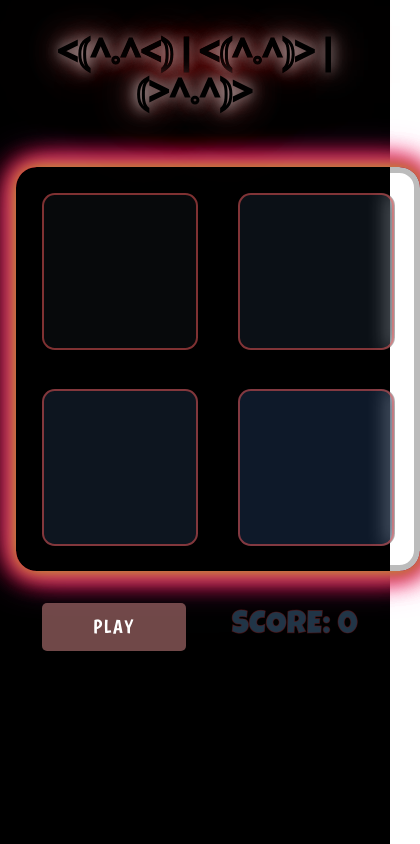
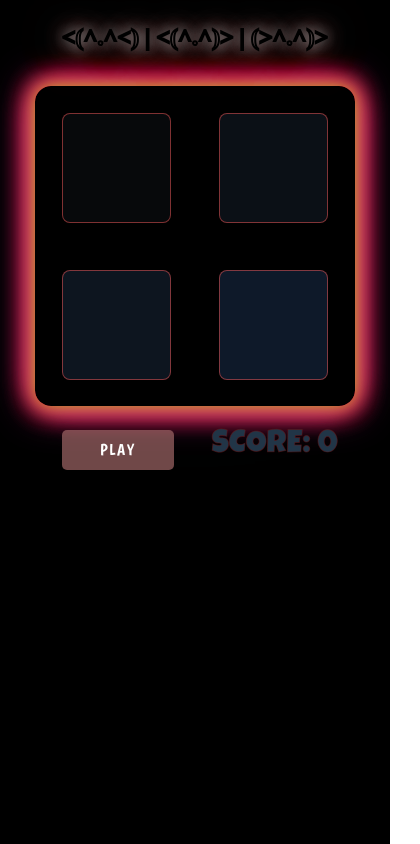
Before and after one commit to TAB-Games/ReactMemoryGame, a React (Vite) app: page / in a window 390 px wide. Shown: the whole page, 420 px wide, since content can reach past the window. Built offline with nearby package versions, Linux system fonts and the light colour scheme.

Commit message:
responsiveness for iphone

```diff
--- a/src/App.css
+++ b/src/App.css
@@ -374,3 +374,75 @@ h1 {
   backdrop-filter: blur(0.1px);
   z-index: 999;
 }
+
+/* Media queries for responsiveness */
+@media (max-width: 768px) {
+  #root {
+    max-width: 100%;
+    padding: 0.5rem;
+  }
+
+  .container,
+  .container-disabled {
+    width: 20rem;
+    height: 20rem;
+    margin-top: 1.25rem;
+    border-width: 0.2rem;
+    border-radius: 1rem;
+  }
+
+  .play-btn {
+    max-width: 7rem;
+    margin-top: 0.5rem;
+    padding: 0.25rem 0.05rem;
+    font-size: 1rem;
+  }
+
+  .tile,
+  .tile-flashing {
+    padding: 0.5rem;
+    max-height: 70%;
+    max-width: 70%;
+    border-width: 0.1rem;
+    border-radius: 0.5rem;
+  }
+
+  .title {
+    font-size: 1.5rem;
+    -webkit-text-stroke-width: 2px;
+  }
+
+  .leaderboard {
+    width: 15rem;
+    max-height: 20rem;
+    margin-top: 1rem;
+    margin-bottom: 1rem;
+  }
+
+  .leaderboard-row {
+    height: 1rem;
+    margin: 0.25rem;
+  }
+
+  .name-input-label {
+    font-size: 2rem;
+  }
+
+  .name-input {
+    padding: 0.5rem;
+    font-size: 1rem;
+    margin-right: 1rem;
+    margin-left: 1rem;
+  }
+
+  .name-form-btn {
+    padding: 0.5rem;
+    margin-bottom: 1rem;
+    margin-right: 1rem;
+  }
+
+  .bottom-bar {
+    margin-top: 1rem;
+    grid-template-columns: 10rem auto;
+  }
+}
```
